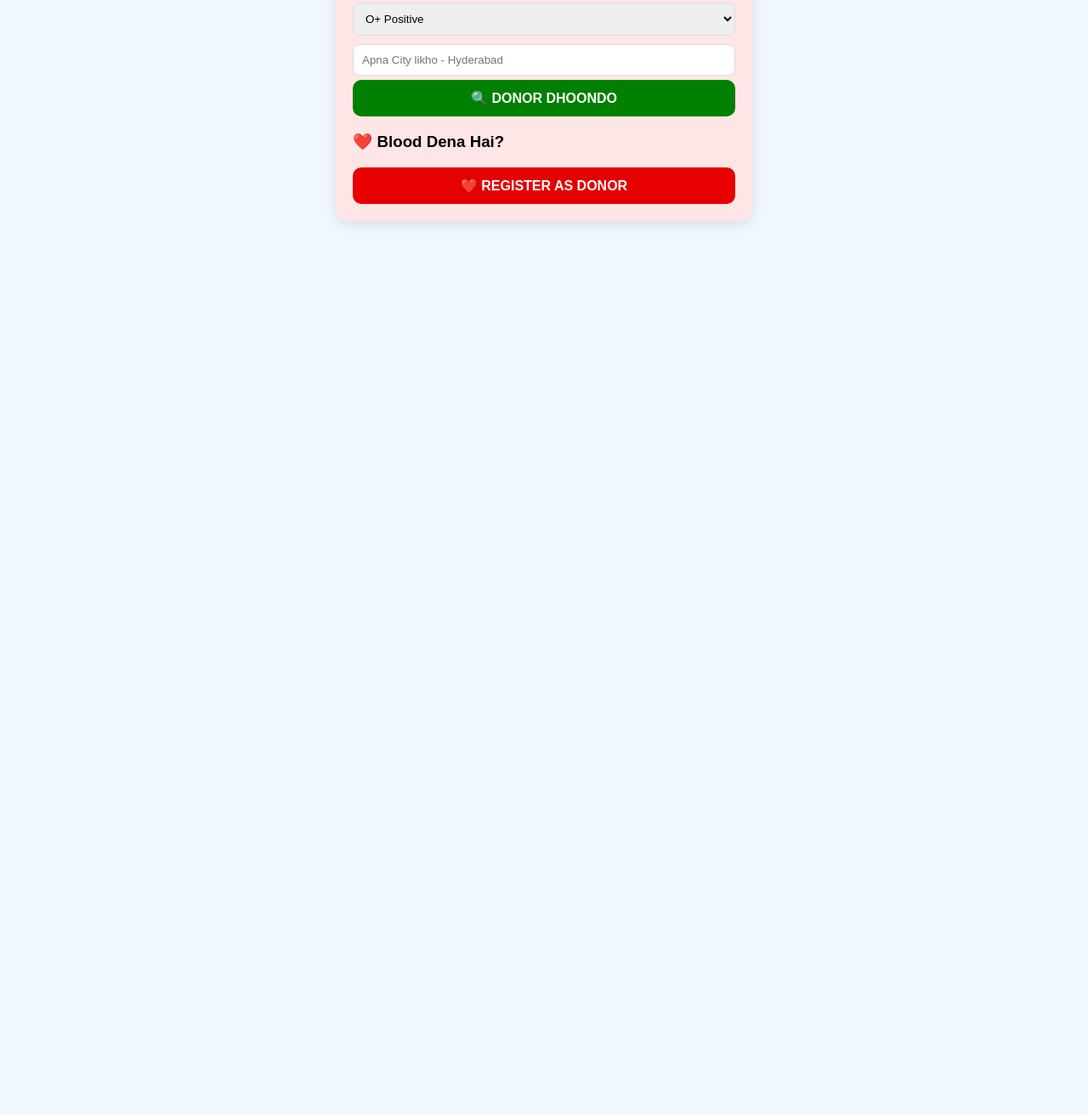
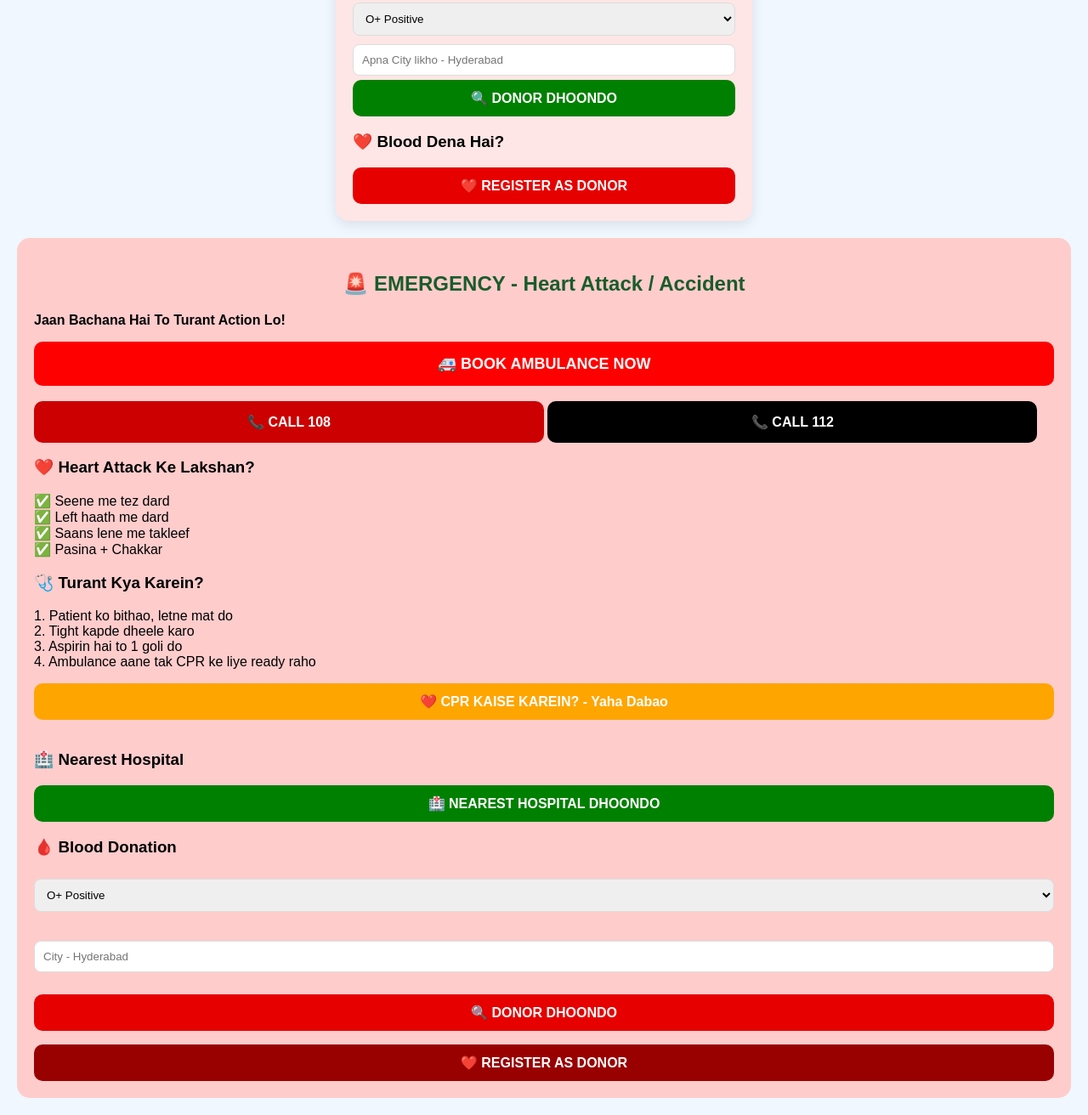
Before and after one commit to ashwinipratapure09-cmd/new-world-students, a plain HTML site: page index.html in a window 1280 px wide. Shown: the part 1007-2319 px from the top of the page at 85% size. Before the commit the page ends 1287 px from the top, so only its background shows below. Drawn offline with Linux system fonts and the light colour scheme.

Commit message:
Added Full Emergency Section - Heart Attack + Ambulance + Blood

```diff
--- a/index.html
+++ b/index.html
@@ -118,4 +118,36 @@ let c=document.getElementById('city').value;
 document.getElementById('result').innerHTML="✅ "+b+" Blood ke 3 Donor "+c+" me mil gaye!";
 }
 </script>
+<!-- EMERGENCY SECTION -->
+<div style="background:#ffcccc; padding:20px; border-radius:15px; margin-top:20px;">
+<h2>🚨 EMERGENCY - Heart Attack / Accident</h2>
+<p><b>Jaan Bachana Hai To Turant Action Lo!</b></p>
+
+<button onclick="alert('Ambulance Book Ho Gayi! 10 Min me pahuchegi!')" style="background:red; color:white; padding:15px; border:none; border-radius:10px; width:100%; font-size:18px; font-weight:bold;">🚑 BOOK AMBULANCE NOW</button><br><br>
+
+<button onclick="window.location.href='tel:108'" style="background:#cc0000; color:white; padding:15px; border:none; border-radius:10px; width:50%;">📞 CALL 108</button>
+<button onclick="window.location.href='tel:112'" style="background:black; color:white; padding:15px; border:none; border-radius:10px; width:48%;">📞 CALL 112</button>
+
+<h3>❤️ Heart Attack Ke Lakshan?</h3>
+<p>✅ Seene me tez dard<br>✅ Left haath me dard<br>✅ Saans lene me takleef<br>✅ Pasina + Chakkar</p>
+
+<h3>🩺 Turant Kya Karein?</h3>
+<p>1. Patient ko bithao, letne mat do<br>2. Tight kapde dheele karo<br>3. Aspirin hai to 1 goli do<br>4. Ambulance aane tak CPR ke liye ready raho</p>
+
+<button onclick="alert('CPR Steps: 1. Seene ke beech me dono haath rakho 2. Tez-tez 100 baar dabao 3. Rukna mat jab tak Ambulance na aaye!')" style="background:orange; color:white; padding:12px; border:none; border-radius:10px; width:100%;">❤️ CPR KAISE KAREIN? - Yaha Dabao</button><br><br>
+
+<h3>🏥 Nearest Hospital</h3>
+<button onclick="alert('Hyderabad me Nearest Hospital dhoondh rahe hai...')" style="background:green; color:white; padding:12px; border:none; border-radius:10px; width:100%;">🏥 NEAREST HOSPITAL DHOONDO</button>
+
+<h3>🩸 Blood Donation</h3>
+<select id="blood2" style="width:100%; padding:10px;"><option>O+ Positive</option><option>O- Negative</option><option>A+ Positive</option><option>B+ Positive</option><option>AB+ Positive</option></select><br><br>
+<input type="text" id="city2" placeholder="City - Hyderabad" style="width:100%; padding:10px;"><br><br>
+<button onclick="findDonor2()" style="background:#e60000; color:white; padding:12px; border:none; border-radius:10px; width:100%;">🔍 DONOR DHOONDO</button>
+<p id="result2"></p>
+<button onclick="alert('Thank You! Donor List me Add ho gaye!')" style="background:#990000; color:white; padding:12px; border:none; border-radius:10px; width:100%;">❤️ REGISTER AS DONOR</button>
+</div>
+
+<script>
+function findDonor2(){let b=document.getElementById('blood2').value;let c=document.getElementById('city2').value;document.getElementById('result2').innerHTML="✅ "+b+" Blood ke 3 Donor "+c+" me mil gaye! Ambulance bhi ready hai!";}
+</script>
 </body></html>
```
